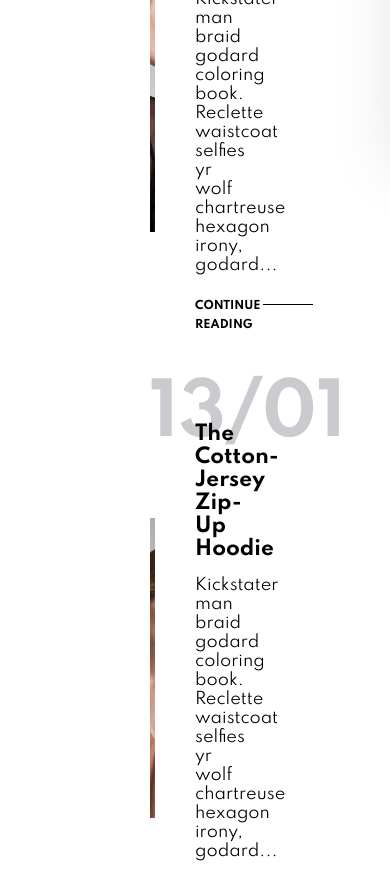
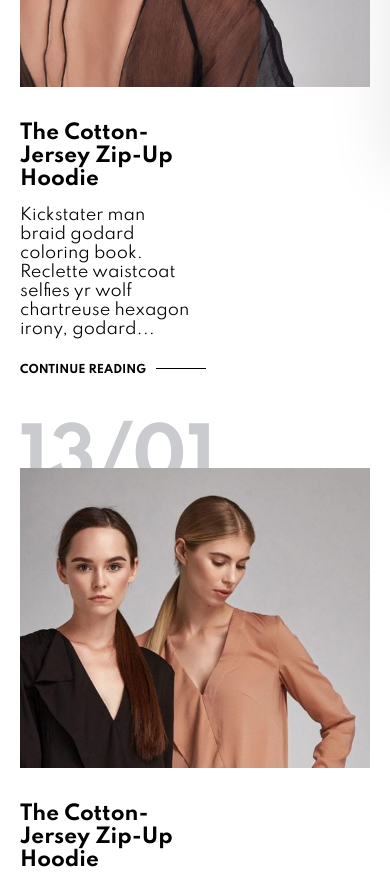
Before and after one commit to ajeetraj11/Cara---Free-Shopping, a plain HTML site: page blog.html in a window 390 px wide. Shown: the part 716-1591 px from the top of the page. Drawn offline with Linux system fonts and the light colour scheme.

Commit message:
titleChanged

```diff
--- a/blog.html
+++ b/blog.html
@@ -5,7 +5,7 @@
     <meta charset="UTF-8">
     <meta http-equiv="X-UA-Compatible" content="IE=edge">
     <meta name="viewport" content="width=device-width, initial-scale=1.0">
-    <title>Fstyle</title>
+    <title>Blog-Cara Shopping</title>
     <link rel="stylesheet" href="https://cdnjs.cloudflare.com/ajax/libs/font-awesome/6.5.1/css/all.min.css" />
     <link rel="stylesheet" href="style.css">
 </head>
--- a/style.css
+++ b/style.css
@@ -766,4 +766,20 @@ footer .copyright{
    .prodetails .single-pro-detail{
     width: 100%;
    }
+
+   /*.....................blog-page......................*/
+
+   .blog{
+    padding: 100px 20px 0px 20px;
+   }
+   .blog .blog-box{
+    display: flex;
+    flex-direction: column;
+    align-items: flex-start;
+   }
+   .blog .blog-img{
+    width: 100%;
+    margin-right: 0px;
+    margin-bottom: 30px;
+   }
 }
```
Also changed, not shown: index.html (+1 -1 lines), shop.html (+1 -1 lines), sproduct.html (+1 -1 lines).
